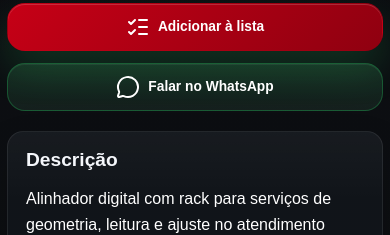
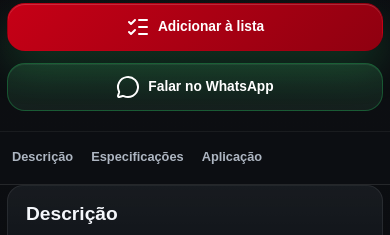
Before and after one commit to Leo-Labs-Rp/scanner-tec, a Next.js app: page /produto/alinhador-digital-rack-laserteck in a window 390 px wide. Shown: the part 1200-1435 px from the top of the page. Built offline with nearby package versions, Linux system fonts and the light colour scheme; no server answers.

Commit message:
feat: add PDP section navigation

```diff
--- a/src/app/styles/catalog.css
+++ b/src/app/styles/catalog.css
@@ -746,6 +746,58 @@
   padding-bottom: 24px;
 }
 
+.product-section-nav {
+  position: sticky;
+  top: 0;
+  z-index: 40;
+  border-top: 1px solid rgba(255, 255, 255, 0.06);
+  border-bottom: 1px solid rgba(255, 255, 255, 0.1);
+  background: rgba(13, 15, 19, 0.94);
+  backdrop-filter: blur(12px);
+}
+
+.product-section-nav-inner {
+  width: min(1180px, calc(100% - 32px));
+  min-height: 52px;
+  display: flex;
+  align-items: center;
+  gap: 26px;
+  margin: 0 auto;
+  overflow-x: auto;
+  scrollbar-width: none;
+}
+
+.product-section-nav-inner::-webkit-scrollbar {
+  display: none;
+}
+
+.product-section-nav a {
+  min-height: 52px;
+  display: inline-flex;
+  align-items: center;
+  flex: 0 0 auto;
+  border-bottom: 2px solid transparent;
+  color: var(--muted);
+  font-size: 0.84rem;
+  font-weight: 800;
+}
+
+.product-section-nav a:hover,
+.product-section-nav a:focus-visible {
+  border-bottom-color: var(--red);
+  color: var(--white);
+}
+
+.product-content-card[id] {
+  scroll-margin-top: 72px;
+}
+
+@media (prefers-reduced-motion: no-preference) {
+  html {
+    scroll-behavior: smooth;
+  }
+}
+
 .product-page-content {
   display: grid;
   gap: 18px;
--- a/src/app/styles/responsive.css
+++ b/src/app/styles/responsive.css
@@ -1941,6 +1941,16 @@
     padding: 14px 0 20px;
   }
 
+  .product-section-nav-inner {
+    width: min(100% - 24px, 1180px);
+    gap: 18px;
+  }
+
+  .product-section-nav a {
+    min-height: 48px;
+    font-size: 0.8rem;
+  }
+
   .product-page-media {
     min-height: 340px;
     padding: 16px;
--- a/src/components/ProductDetailsPage.tsx
+++ b/src/components/ProductDetailsPage.tsx
@@ -325,6 +325,14 @@
         </div>
       </section>
 
+      <nav className="product-section-nav" aria-label="Conteúdo do produto">
+        <div className="product-section-nav-inner">
+          <a href="#descricao">Descrição</a>
+          <a href="#especificacoes">Especificações</a>
+          <a href="#aplicacao">Aplicação</a>
+        </div>
+      </nav>
+
       <section className="product-page-layout">
         <div className="product-page-content">
           <article className="product-content-card product-description-section" id="descricao">
```
Also changed, not shown: 1 other file (tests, documents, lock files or other folders).
